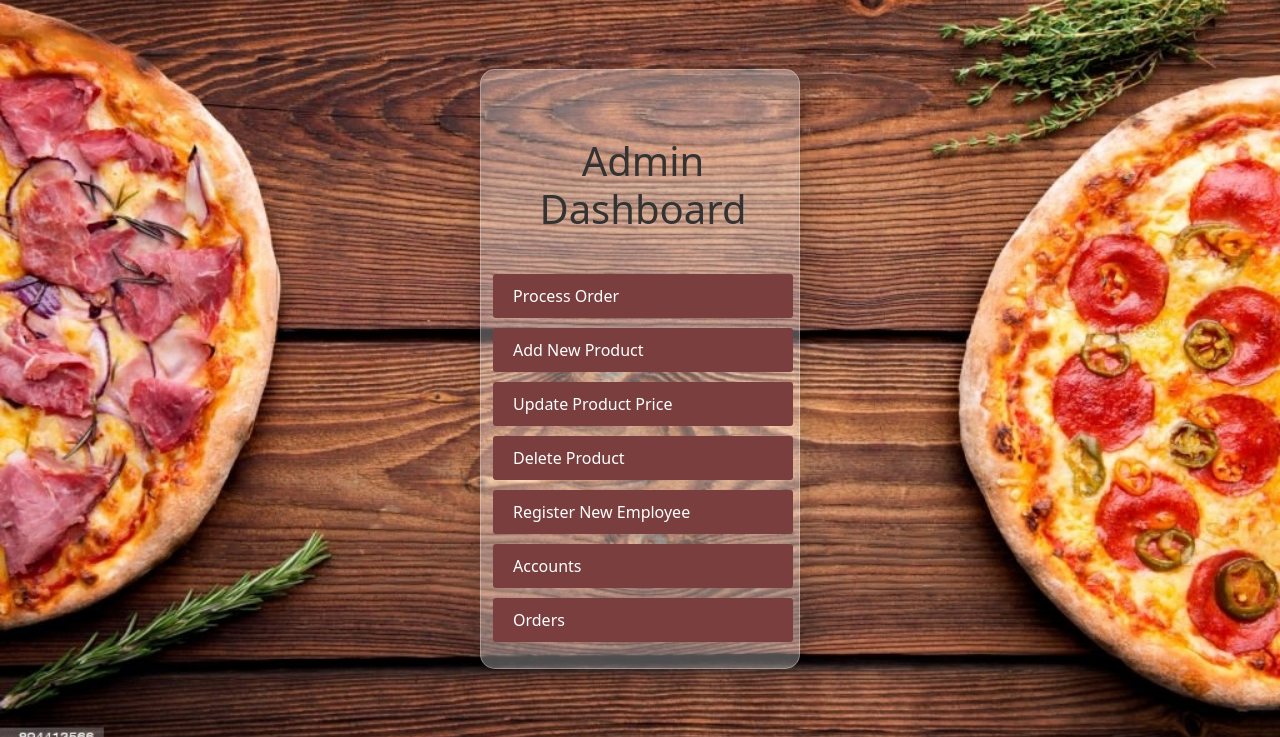
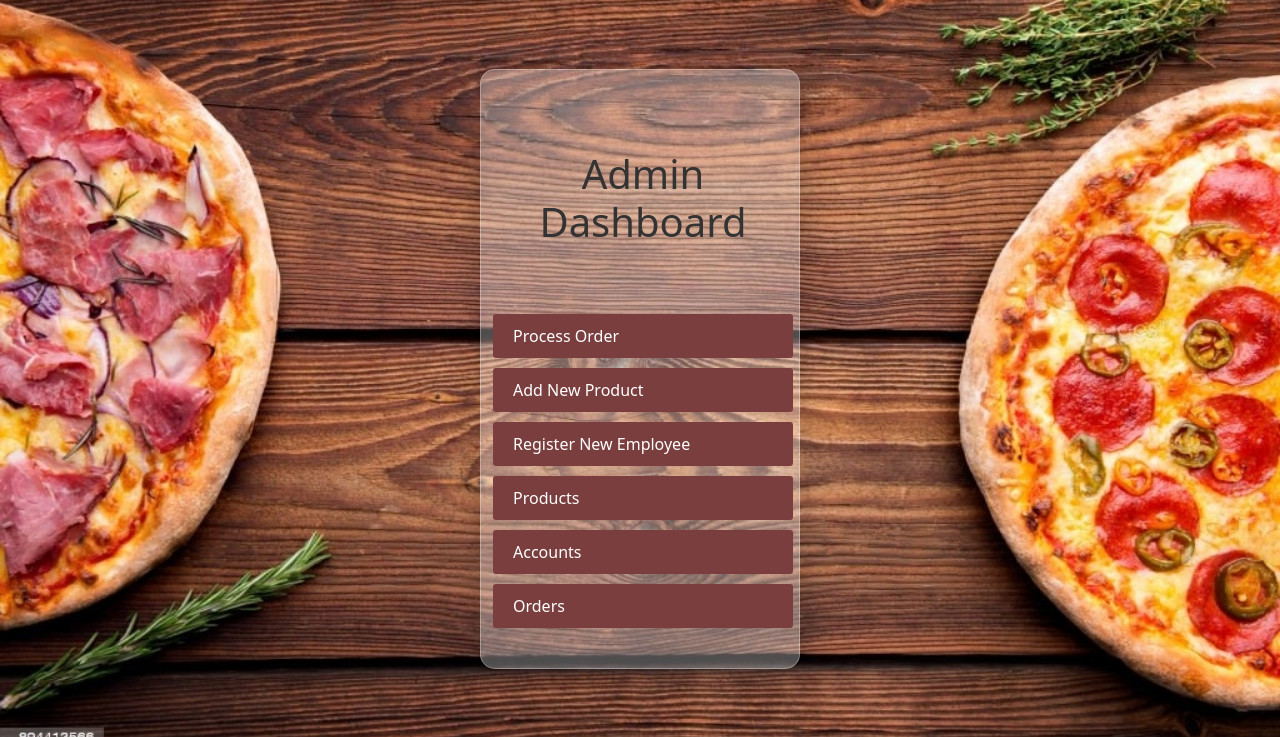
Before and after one commit to NicholeCuizon/IT342_Techinnovators, a Django app: page /dashboard_admin/ in a window 1280 px wide. Shown: the part 63-800 px from the top of the page. Run offline with Django 5.2, Linux system fonts and the light colour scheme; some libraries are stand-ins or nearby versions.

Commit message:
Dashboard edit

```diff
--- a/pizza_alley_app/templates/dashboard_admin.html
+++ b/pizza_alley_app/templates/dashboard_admin.html
@@ -113,13 +113,9 @@
             <!--Lawas, Arziel Mae-->
             <a href="{% url 'add_product' %}"><button>Add New Product</button></a>
 
-            <!--Assigned Member-->
-            <a href="Pizza_UpdatePrice.php"><button>Update Product Price</button></a>
-            <a href="Pizza_DeleteProduct.php"><button>Delete Product</button></a>
-
-
             <!--Cuizon, Nichole-->
             <a href="{% url 'registration_employee' %}"><button>Register New Employee</button></a>
+            <a href="{% url 'registration_employee' %}"><button>Products</button></a>
             <a href="{% url 'account_list' %}"><button>Accounts</button></a>
             <a href="{% url 'registration_employee' %}"><button>Orders</button></a>
         </div>
--- a/pizza_alley_app/views.py
+++ b/pizza_alley_app/views.py
@@ -162,6 +162,16 @@ def account_list(request):
         accounts = Accounts.objects.all()
     return render(request, 'admin/account_list.html', {'accounts': accounts})
 
+def product_list(request):
+    query = request.GET.get('search','')
+    if query:
+        products = Products.objects.filter(
+            Q(productName__icontains=query) | Q(productID__icontains=query)
+        )
+    else:
+        products = Products.objects.all()
+    return render(request, 'product_list.html', {'products': products})
+
 # Delgado
 
 @csrf_exempt
```
Also changed, not shown: db.sqlite3.
